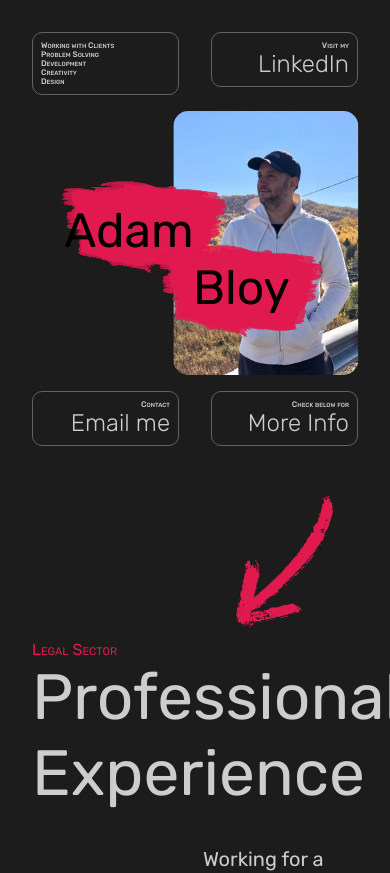
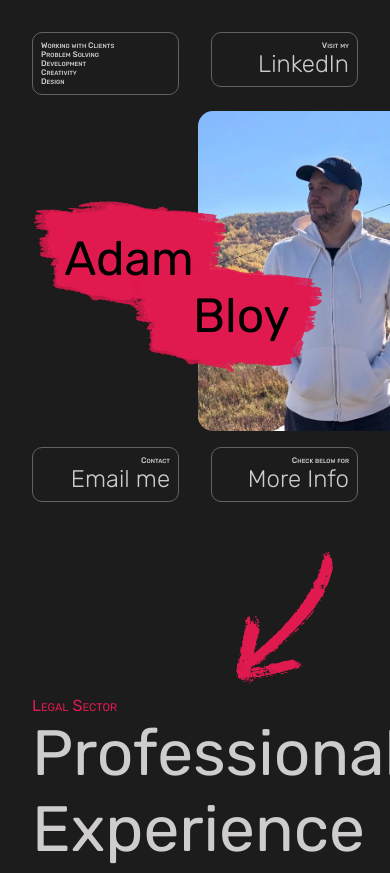
Before and after one commit to AdamBloy/portfolio, a Next.js app: page / in a window 390 px wide. Shown: the top 873 px of the page. Built offline with nearby package versions, Linux system fonts and the light colour scheme.

Commit message:
added some media queries

```diff
--- a/app/components/sectionStyle.module.css
+++ b/app/components/sectionStyle.module.css
@@ -191,6 +191,17 @@
     margin-left: 0;
   }
 }
+@media (min-width: 1600px) {
+  .proExpHeader {
+    width: 60%;
+  }
+  .proExpBody {
+    width: 60%;
+  }
+  .proExpBullet li {
+    width: 60%;
+  }
+}
 .proExpBodyGrid {
   margin: 0.5rem;
 
@@ -213,6 +224,11 @@
   width: 95%;
 
   transition: all 0.5s;
+}
+@media (min-width: 950px) {
+  .photoItem {
+    max-height: 14rem;
+  }
 }
 /* .photoItem:hover {
   object-fit: cover;
@@ -247,6 +263,12 @@
 }
 .cardHidden {
   display: none;
+}
+@media (min-width: 950px) {
+  .card {
+    height: 19rem;
+    width: 51.5rem;
+  }
 }
 @media (max-width: 850px) {
   .card {
@@ -441,6 +463,12 @@
     height: 28rem;
   }
 }
+@media (min-width: 1400px) {
+  .cardContainer {
+    height: 28rem;
+    width: 100%;
+  }
+}
 @media (max-width: 375px) {
   .headerText {
     font-size: 3rem;
@@ -548,6 +576,12 @@
     background-color: transparent;
   }
 }
+/* @media (min-width: 1050) {
+  .arrowDividerAppExp {
+    transform: scale(50%);
+    border: 1px solid white;
+  }
+} */
 @media (max-width: 375px) {
   .appExpContainer {
     transform: translateY(-7rem);
@@ -608,13 +642,65 @@
 
 @media (max-width: 450px) {
   .svgDownArrow {
-    transform: scaleX(-1) rotate(-90deg) translate(4rem, 10rem);
+    transform: scaleX(-1) rotate(-90deg) translate(2rem, 1rem);
     background-color: transparent;
+    /* border: 5px solid pink; */
+  }
+}
+@media (max-width: 1050px) {
+  .svgDownArrow {
+    transform: rotate(-20deg) translate(2rem, -15rem);
+  }
+}
+@media (min-width: 1050px) {
+  .svgDownArrow {
+    transform: rotate(-20deg) translate(2rem, -8rem);
+  }
+}
+@media (min-width: 1550px) {
+  .svgDownArrow {
+    transform: rotate(-20deg) translate(-12rem, 12rem);
+
+    width: 20%;
+    height: 20%;
+  }
+}
+
+@media (min-width: 1800px) {
+  .svgDownArrow {
+    transform: rotate(-15deg) translate(-10rem, -2rem);
+    width: 25rem;
+    height: 40rem;
+  }
+}
+@media (min-width: 2450px) {
+  .svgDownArrow {
+    transform: rotate(-20deg) translate(-10rem, -12rem);
+    width: 35rem;
+    height: 40rem;
+  }
+}
+@media (min-width: 3000px) {
+  .svgDownArrow {
+    transform: rotate(-20deg) translate(-20rem, -12rem);
+    width: 35rem;
+    height: 40rem;
   }
 }
 @media (max-width: 450px) {
   .svgDownArrowFlipped {
     transform: rotate(85deg) translate(0rem, -2rem) scaleX(-1);
+  }
+}
+@media (min-width: 1050px) {
+  .svgDownArrowFlipped {
+    transform: rotate(310deg) translate(80rem, 30rem) scaleX(1);
+  }
+}
+@media (min-width: 1050px) {
+  .proExpBody,
+  .proExpBullet {
+    font-size: 1.25rem;
   }
 }
 
--- a/app/page.module.css
+++ b/app/page.module.css
@@ -18,7 +18,7 @@
 }
 @media (max-width: 875px) {
   .heroheader {
-    font-size: 4rem;
+    font-size: 6rem;
   }
 }
 @media (max-width: 775px) {
@@ -270,6 +270,30 @@
   width: 50%;
   height: 30%;
 }
+
+@media (min-width: 1050px) {
+  .svgPaintBrush1,
+  .svgPaintBrush2 {
+    transform: translate(50rem);
+    width: 30rem;
+    height: 30rem;
+  }
+}
+
+@media (max-width: 950) {
+  .svgPaintBrush1,
+  .svgPaintBrush2 {
+    transform: translateX(35rem);
+  }
+}
+@media (min-width: 850) {
+  .svgPaintBrush1,
+  .svgPaintBrush2 {
+    width: 40%;
+    height: 20%;
+    transform: translateX(25rem);
+  }
+}
 @media (max-width: 850px) {
   .svgPaintBrush1,
   .svgPaintBrush2 {
@@ -277,25 +301,61 @@
     height: 20%;
   }
 }
+@media (max-width: 850px) {
+  .svgPaintBrush1,
+  .svgPaintBrush2 {
+    width: 20rem;
+    height: 20rem;
+  }
+}
 @media (max-width: 775px) {
   .svgPaintBrush1,
   .svgPaintBrush2 {
-    width: 32.5%;
-    height: 20%;
+    width: 20rem;
+    height: 20rem;
   }
 }
 @media (max-width: 550px) {
   .svgPaintBrush1,
+  .svgPaintBrush2,
+  .heroimg {
+    width: 20rem;
+    height: 20rem;
+  }
+}
+@media (max-width: 475px) {
+  .svgPaintBrush1,
   .svgPaintBrush2 {
-    width: 42%;
-    height: 22%;
+    width: 12rem;
+    height: 12rem;
+  }
+}
+@media (max-width: 550px) {
+  .heroimg {
+    width: 15rem;
+    height: 20rem;
+    transform: translateX(-55%);
+  }
+}
+@media (max-width: 475px) {
+  .heroimg {
+    width: 15rem;
+    height: 20rem;
+    transform: translateX(-5%);
+  }
+}
+@media (max-width: 375px) {
+  .heroimg {
+    width: 10rem;
+    height: 20rem;
+    transform: translateX(-55%);
   }
 }
 @media (max-width: 375px) {
   .svgPaintBrush1,
   .svgPaintBrush2 {
-    width: 50%;
-    height: 20%;
+    width: 10rem;
+    height: 10rem;
   }
 }
 
@@ -309,6 +369,33 @@
   transform: rotate(-25deg) translate(0rem, 4rem);
 }
 
+@media (min-width: 2050) {
+  .svgDownArrow {
+    width: 10rem;
+    height: 10rem;
+    right: 20%;
+    transform: rotate(-25deg) translate(-8rem, 4rem);
+    border: 1px solid pink;
+  }
+}
+
+@media (min-width: 1050px) {
+  .svgDownArrow {
+    width: 35%;
+    height: 40%;
+    right: 20%;
+    transform: rotate(-25deg) translate(-6rem, 12rem);
+  }
+}
+
+@media (min-width: 1550px) {
+  .svgDownArrow {
+    width: 25%;
+    height: 40%;
+    right: 20%;
+    transform: rotate(-25deg) translate(-8rem, 4rem);
+  }
+}
 @media (max-width: 850px) {
   .svgDownArrow {
     width: 35%;
@@ -325,13 +412,7 @@
     transform: rotate(-25deg) translate(2rem, 2rem);
   }
 }
-@media (max-width: 550px) {
-  .svgDownArrow {
-    width: 35%;
-    height: 38%;
-    right: 20%;
-  }
-}
+
 .svgLoopDown {
   z-index: 1;
   background-color: transparent;
```
